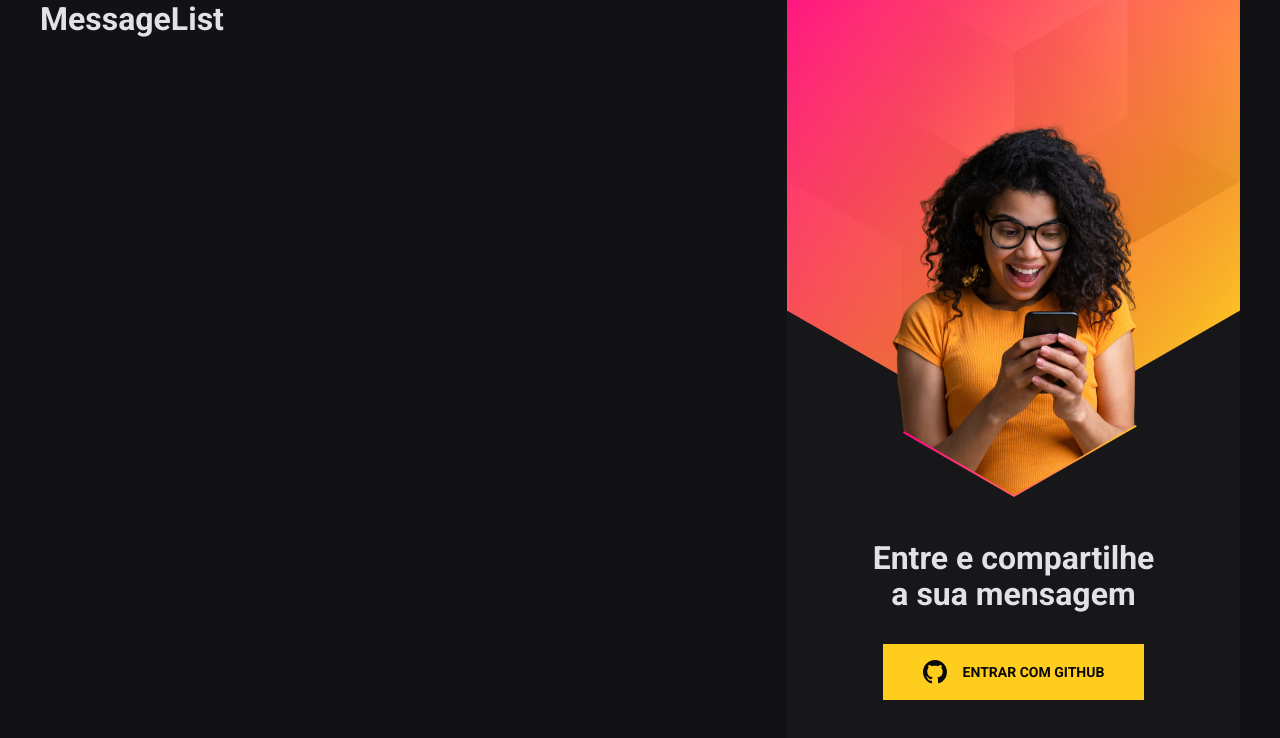
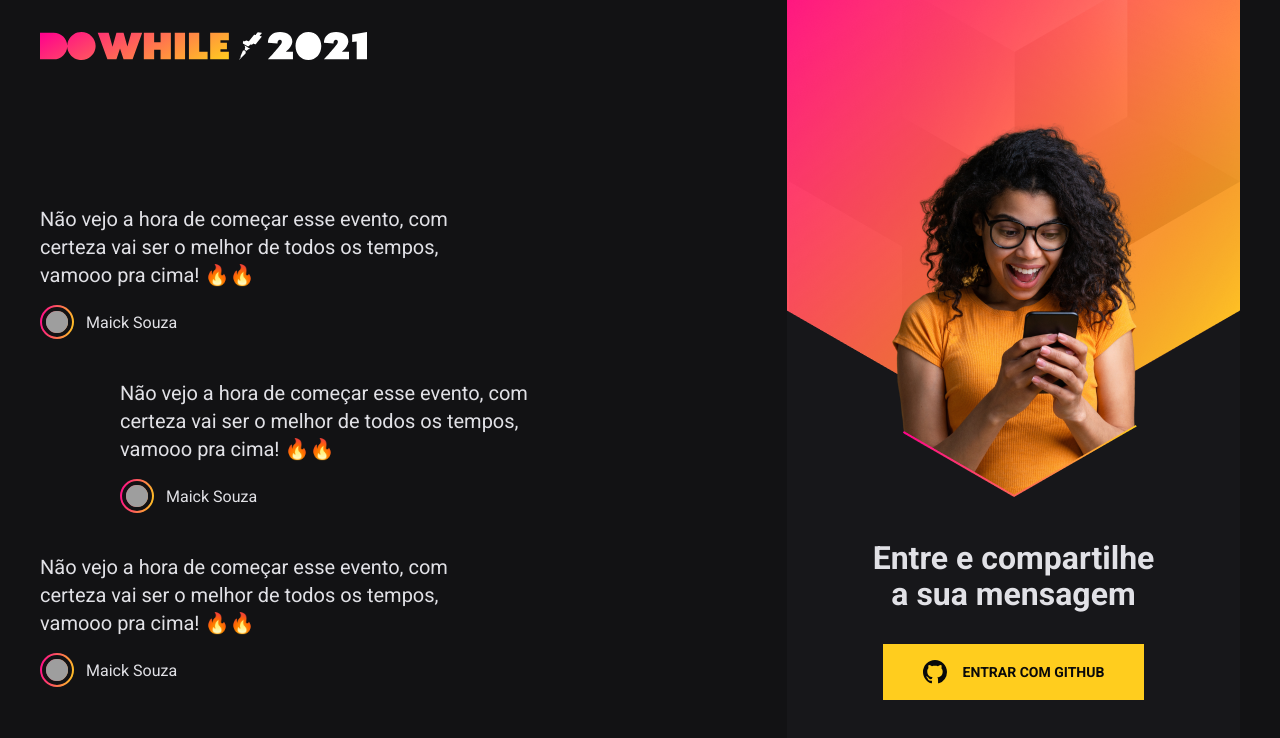
Before and after one commit to NearMaick/NLW-HEAT-REACTJS, a React (Vite) app: page / in a window 1280 px wide. Shown: the top 738 px of the page. Built offline with nearby package versions, Linux system fonts and the light colour scheme; grey boxes are pictures that could not be loaded.

Commit message:
style(web): MessageList

```diff
--- a/src/components/MessageList/index.tsx
+++ b/src/components/MessageList/index.tsx
@@ -1,5 +1,49 @@
+import styles from './styles.module.scss'
+
+import logoImg from '../../assets/logo.svg'
+
 export function MessageList() {
   return (
-    <h1>MessageList</h1>
+    <div className={styles.messageListWrapper}>
+      <img src={logoImg} alt="DoWhile2021" />
+
+      <ul className={styles.messageList}>
+        <li className={styles.message}>
+          <p className={styles.messageContent}>
+            Não vejo a hora de começar esse evento, com certeza vai ser o melhor de todos os tempos, vamooo pra cima! 🔥🔥
+          </p>
+          <div className={styles.messageUser}>
+            <div className={styles.userImage}>
+              <img src="https://github.com/NearMaick.png" alt="Maick Souza" />
+            </div>
+            <span>Maick Souza</span>
+          </div>
+        </li>
+
+        <li className={styles.message}>
+          <p className={styles.messageContent}>
+            Não vejo a hora de começar esse evento, com certeza vai ser o melhor de todos os tempos, vamooo pra cima! 🔥🔥
+          </p>
+          <div className={styles.messageUser}>
+            <div className={styles.userImage}>
+              <img src="https://github.com/NearMaick.png" alt="Maick Souza" />
+            </div>
+            <span>Maick Souza</span>
+          </div>
+        </li>
+
+        <li className={styles.message}>
+          <p className={styles.messageContent}>
+            Não vejo a hora de começar esse evento, com certeza vai ser o melhor de todos os tempos, vamooo pra cima! 🔥🔥
+          </p>
+          <div className={styles.messageUser}>
+            <div className={styles.userImage}>
+              <img src="https://github.com/NearMaick.png" alt="Maick Souza" />
+            </div>
+            <span>Maick Souza</span>
+          </div>
+        </li>
+      </ul>
+    </div>
   )
 }
--- /dev/null
+++ b/src/components/MessageList/styles.module.scss
@@ -0,0 +1,60 @@
+.messageListWrapper {
+  display: flex;
+  flex-direction: column;
+
+  justify-content: space-between;
+  align-items: flex-start;
+
+  > img {
+    height: 28px;
+    margin: 32px 0;
+  }
+}
+.messageList {
+  list-style: none;
+  display: flex;
+  flex-direction: column;
+  justify-content: center;
+  gap: 40px;
+  flex: 1;
+
+  .message {
+    max-width: 440px;
+
+    &:nth-child(2) {
+      margin-left: 80px;
+    }
+
+    .messageContent {
+      font-size: 20px;
+      line-height: 28px;
+    }
+
+    .messageUser {
+      margin-top: 16px;
+      display: flex;
+      align-items: center;
+
+      .userImage {
+        padding: 2px;
+        background: linear-gradient(100deg, #ff008e 0.48%, #ffcd1e 100%);
+        border-radius: 50%;
+        line-height: 0;
+
+        img {
+          width: 30px;
+          height: 30px;
+          border-radius: 50%;
+
+          border: 4px solid #121214;
+        }
+      }
+
+      span {
+        font-size: 16px;
+        margin-left: 12px;
+      }
+
+    }
+  }
+}
```
